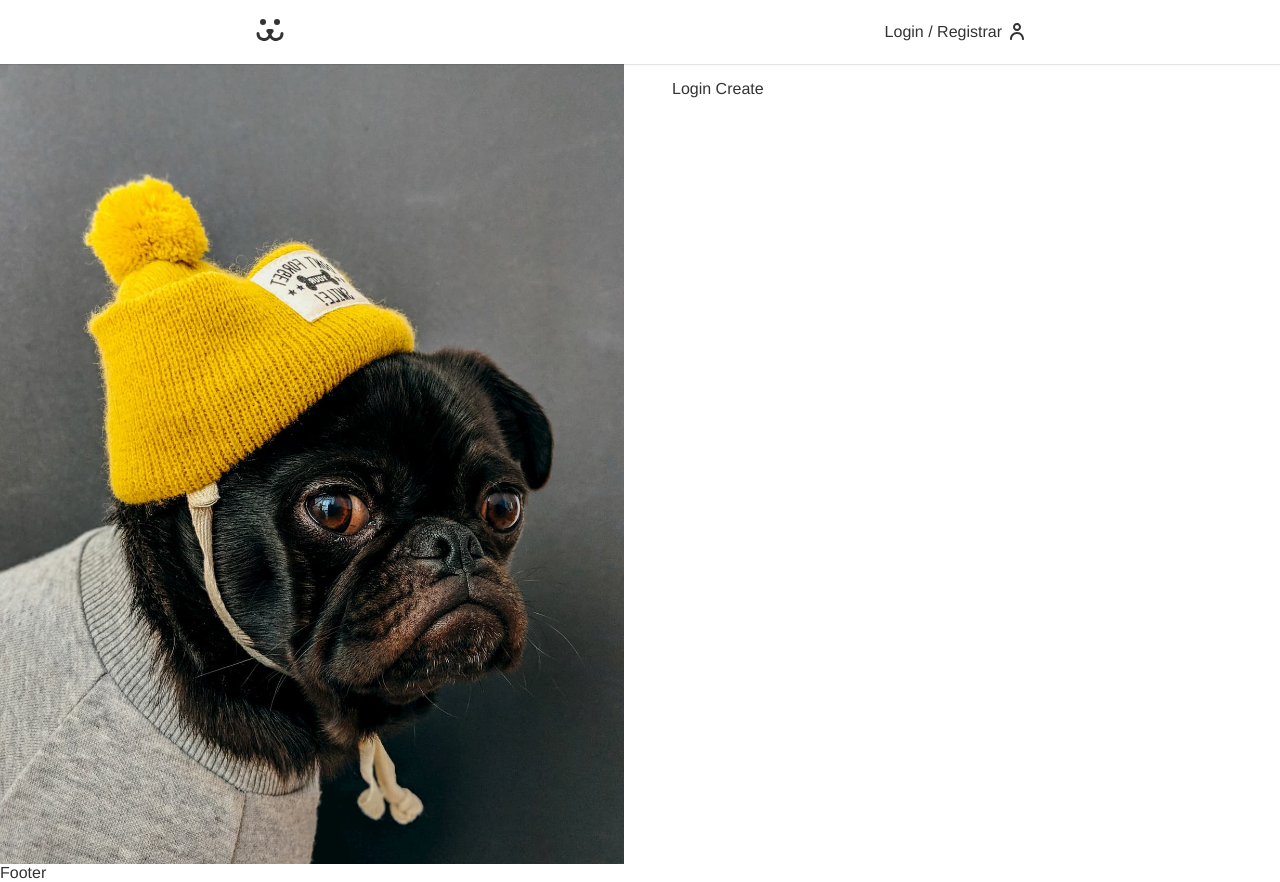
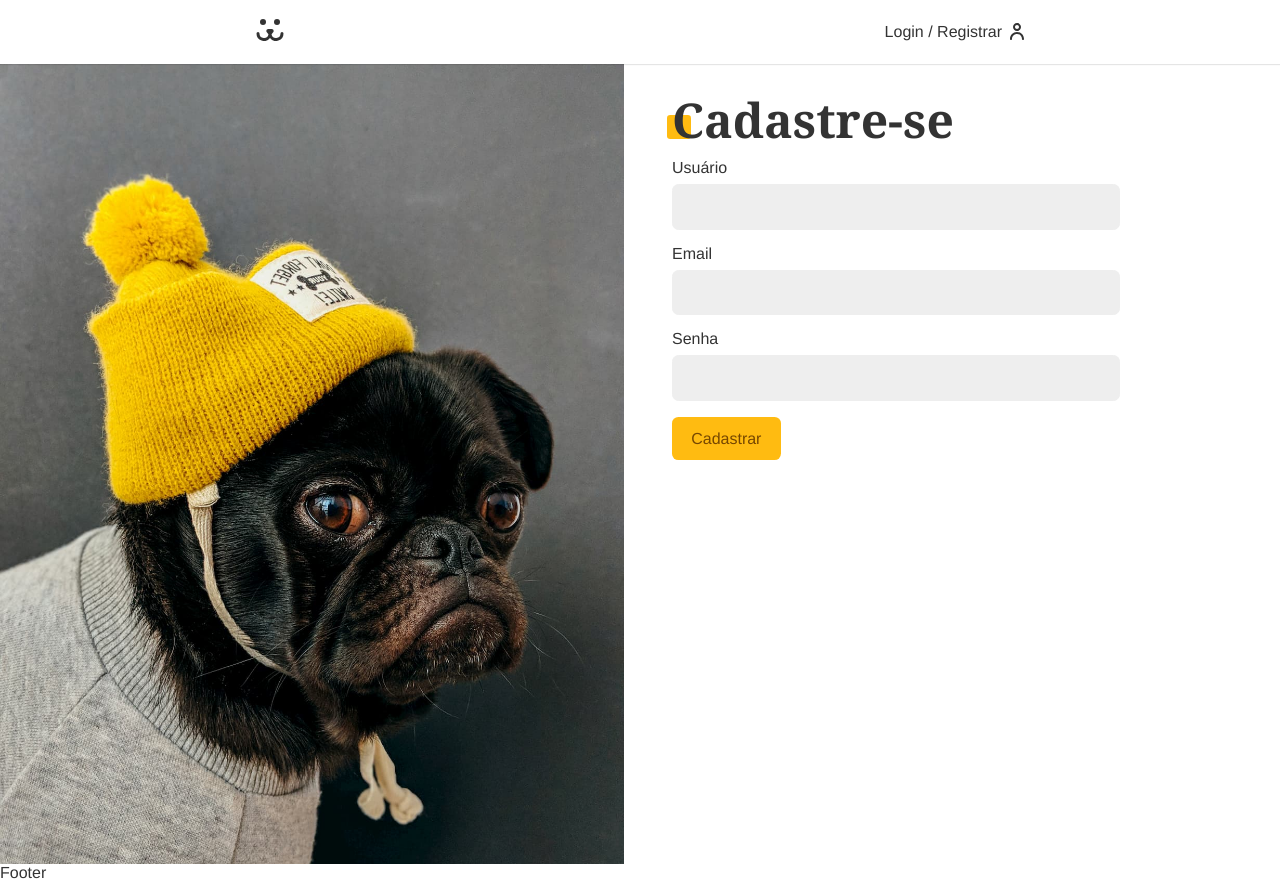
Before and after one commit to joao-xarrua/react-project, a React (Create React App) app: page /login/criar in a window 1280 px wide. Built offline with nearby package versions, Linux system fonts and the light colour scheme.

Commit message:
Cadastro de usuario configurado

```diff
--- a/src/Components/Login/LoginCreate.js
+++ b/src/Components/Login/LoginCreate.js
@@ -1,7 +1,47 @@
 import React from "react";
+import Input from "../Forms/Input";
+import Button from "../Forms/Button";
+import useForm from "../../Hooks/useForm";
+import { USER_POST } from "../../api";
+import { UserContext } from "../../UserContext";
+import useFetch from "../../Hooks/useFetch";
+import Error from "../Helper/Error";
 
 const LoginCreate = () => {
-  return <div>Login Create</div>;
+  const username = useForm();
+  const email = useForm();
+  const password = useForm();
+
+  const { userLogin } = React.useContext(UserContext);
+  const { loading, error, request } = useFetch();
+
+  async function handleSubmit(event) {
+    event.preventDefault();
+    const { url, options } = USER_POST({
+      username: username.value,
+      email: email.value,
+      password: password.value,
+    });
+    const { response } = await request(url, options);
+    if (response.ok) userLogin(username.value, password.value);
+  }
+
+  return (
+    <section className="animeLeft">
+      <h1 className="title">Cadastre-se</h1>
+      <form onSubmit={handleSubmit}>
+        <Input label="Usuário" type="text" name="username" {...username} />
+        <Input label="Email" type="email" name="email" {...email} />
+        <Input label="Senha" type="password" name="password" {...password} />
+        {loading ? (
+          <Button disabled>Cadastrando...</Button>
+        ) : (
+          <Button>Cadastrar</Button>
+        )}
+        <Error error={error} />
+      </form>
+    </section>
+  );
 };
 
 export default LoginCreate;
--- /dev/null
+++ b/src/Hooks/useFetch.js
@@ -0,0 +1,37 @@
+import React from "react";
+
+const useFetch = () => {
+  const [data, setData] = React.useState(null);
+  const [error, setError] = React.useState(null);
+  const [loading, setLoading] = React.useState(false);
+
+  const request = React.useCallback(async (url, options) => {
+    let response;
+    let json;
+
+    try {
+      setError(null);
+      setLoading(true);
+      response = await fetch(url, options);
+      json = await response.json();
+      if (response.ok === false) throw new Error(json.message);
+    } catch (err) {
+      json = null;
+      console.log(err);
+      setError(err.message);
+    } finally {
+      setData(json);
+      setLoading(false);
+      return { response, json };
+    }
+  }, []);
+
+  return {
+    data,
+    loading,
+    error,
+    request,
+  };
+};
+
+export default useFetch;
--- a/src/api.js
+++ b/src/api.js
@@ -36,3 +36,16 @@
     },
   };
 }
+
+export function USER_POST(body) {
+  return {
+    url: API_URL + "/api/user",
+    options: {
+      method: "POST",
+      headers: {
+        "Content-Type": "application/json",
+      },
+      body: JSON.stringify(body),
+    },
+  };
+}
```
